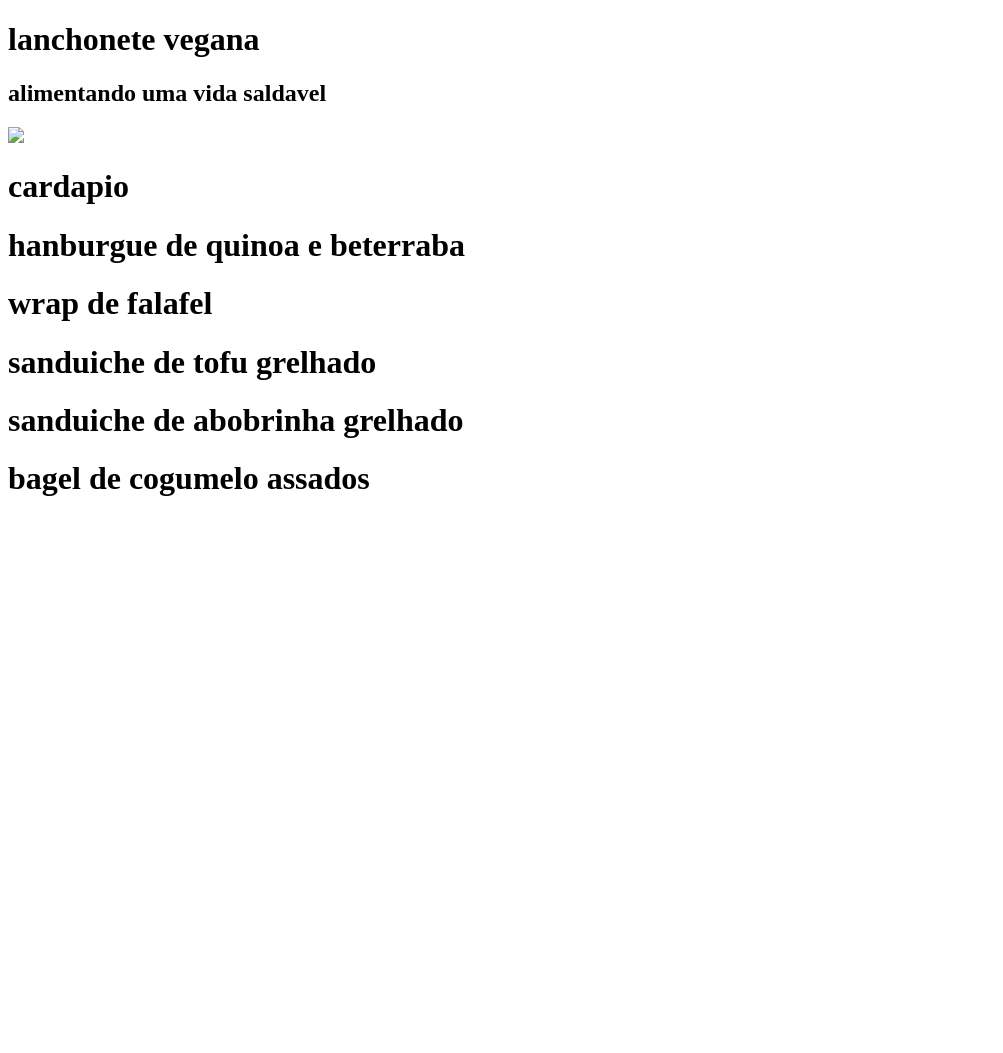
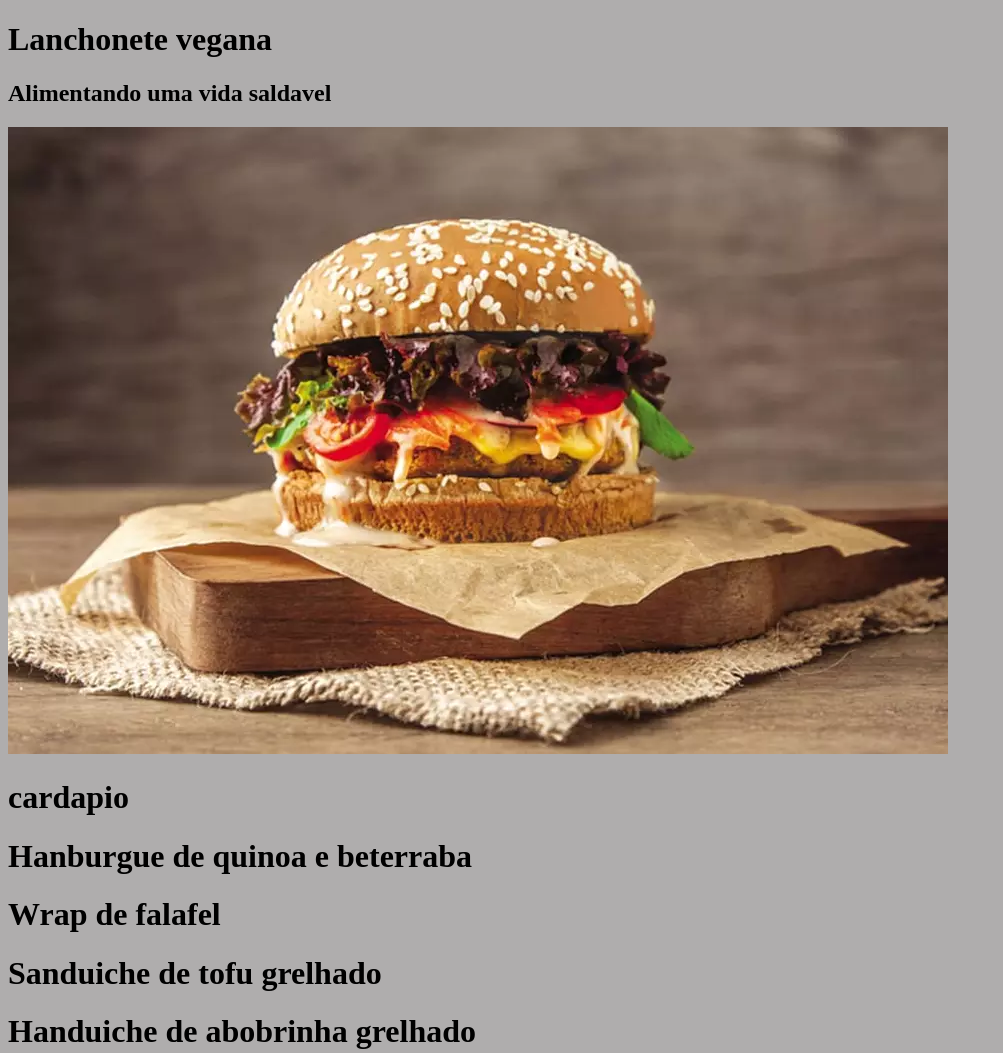
Before and after one commit to zorogostoso/trabalho-de-programa-ao-julia, a plain HTML site: page index.html in a window 1280 px wide. Shown: the top 1053 px of the page, without its empty margins (0-1003 px from the left). Before the commit the page ends 800 px from the top, so only its background shows below. Drawn offline with Linux system fonts and the light colour scheme.

Commit message:
Add files via upload

```diff
--- a/index.html
+++ b/index.html
@@ -4,19 +4,27 @@
     <meta charset="UTF-8">
     <meta name="viewport" content="width=device-width, initial-scale=1.0">
     <title>Document</title>
-    <link rel="stylesheet" href="style.css">
+    <link rel="stylesheet" href="styls.css">
 </head>
 <body>
     <div class="titulo">
-        <h1>lanchonete vegana</h1>
-        <h2>alimentando uma vida saldavel</h2>
+        <h1>Lanchonete vegana</h1>
+        <h2>Alimentando uma vida saldavel</h2>
     </div>
-         <img src="artes-dos-combos-com-precos-reajustados-201-9.webp">
+         <img src="709438265-hamburguer-de-quinoa-vegetariano.webp">
  <h1>cardapio</h1>
-     <h1>hanburgue de quinoa e beterraba</h1>
-     <h1>wrap de falafel</h1>
-     <h1>sanduiche de tofu grelhado</h1>
-     <h1>sanduiche de abobrinha grelhado</h1>
-     <h1>bagel de cogumelo assados</h1>
+     <h1>Hanburgue de quinoa e beterraba</h1>
+     <h1>Wrap de falafel</h1>
+     <h1>Sanduiche de tofu grelhado</h1>
+     <h1>Handuiche de abobrinha grelhado</h1>
+     <h1>Bagel de cogumelo assados</h1>
+
+     <h1>BEBIDAS</h1>
+         <h1>-SUCOS NATURAIS</h1>
+         <h1>-Laranja</h1>
+          <h1>-Morango</h1>
+          <h1>-Maracuja</h1>
+          <h1>-Limao</h1>
+          <h1>-Suco verde</h1>
 </body>
 </html>
--- a/styls.css
+++ b/styls.css
@@ -1,4 +1,4 @@
 body{
-    background-color: black
-
-}
+    background-color: rgb(175, 173, 173);
+    color: black;
+    }
```
Also changed, not shown: 709438265-hamburguer-de-quinoa-vegetariano.webp (added).
